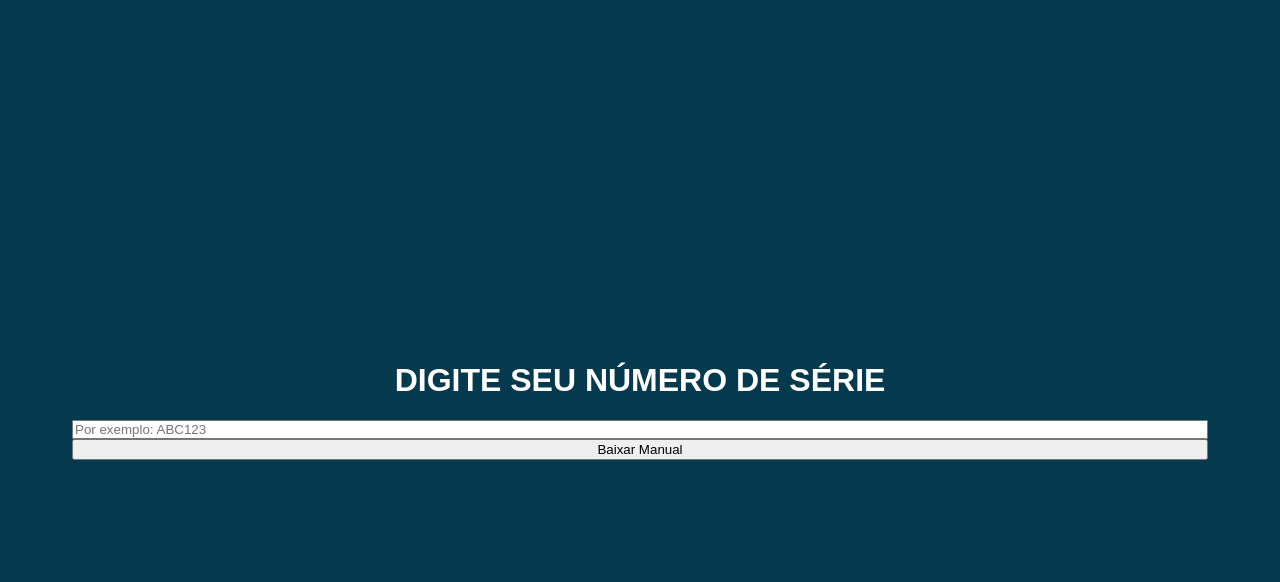
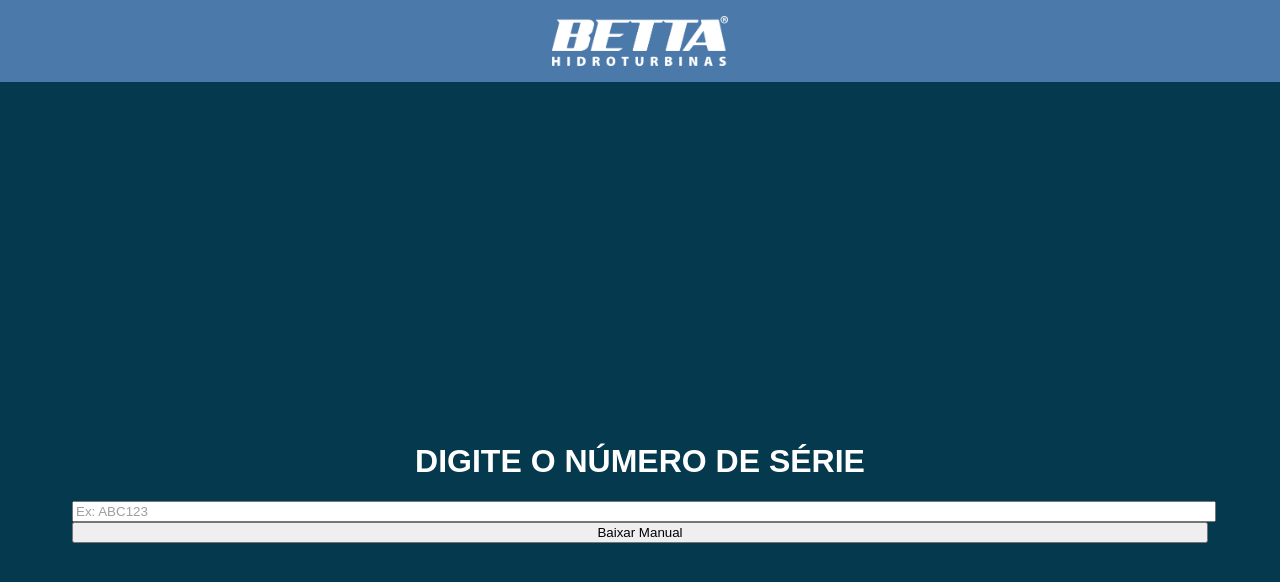
Before and after one commit to rafaelFaleiros/manual_porID, a Next.js app: page / in a window 1280 px wide. Shown: the top 582 px of the page. Built offline with nearby package versions, Linux system fonts and the light colour scheme.

Commit message:
melhorando layout

```diff
--- a/src/app/globals.css
+++ b/src/app/globals.css
@@ -97,3 +97,15 @@
   cursor: pointer;
   color: #fff;
 }
+
+/* remove estilos padrão do input number */
+input::-webkit-outer-spin-button,
+input::-webkit-inner-spin-button {
+  -webkit-appearance: none;
+  margin: 0;
+}
+
+/* placeholder mais suave */
+::placeholder {
+  opacity: 0.7;
+}
--- a/src/app/layout.js
+++ b/src/app/layout.js
@@ -12,8 +12,8 @@
 });
 
 export const metadata = {
-  title: "Central de Arquivos",
-  description: "Central de Arquivos Betta Hidroturbinas",
+  title: "Busca de Manuais Técnicos",
+  description: "Central de Busca de Manuais Técnicos - Betta Hidroturbinas",
 };
 
 export default function RootLayout({ children }) {
--- a/src/app/page.js
+++ b/src/app/page.js
@@ -12,7 +12,6 @@
     setError('');
     setLoading(true);
 
-    // Chama a API dinâmica /api/manual/[serial]
     const res = await fetch(`/api/manual/${encodeURIComponent(serial)}`);
     const json = await res.json();
     setLoading(false);
@@ -22,37 +21,45 @@
       return;
     }
 
-    // Redireciona para o link de download
     window.location.href = json.downloadUrl;
   }
 
   return (
-    <main className="min-h-screen flex flex-col items-center justify-center p-6">
-      <div className="w-full max-w-sm">
-        <h1 className="text-2xl font-bold mb-4 text-center">
-          DIGITE SEU NÚMERO DE SÉRIE
+    <>
+      <header className="bg-gradient-to-r from-blue-700 to-teal-500 p-6">
+        <img src="/logo.png" alt="Logo da Empresa" className="h-12 mx-auto" />
+      </header>
+
+      <main className="flex flex-col items-center justify-center min-h-screen bg-blue-900 text-white px-4">
+        <div className="bg-white bg-opacity-10 backdrop-blur-md rounded-2xl p-8 max-w-md w-full">
+          <h1 className="text-3xl font-semibold text-center mb-6">
+            DIGITE O NÚMERO DE SÉRIE
           </h1>
-        <form onSubmit={handleSubmit} className="flex flex-col gap-4">
+
+          <form onSubmit={handleSubmit} className="space-y-4">
             <input
               type="text"
               value={serial}
               onChange={e => setSerial(e.target.value.trim().toUpperCase())}
-            placeholder="Por exemplo: ABC123"
+              placeholder="Ex: ABC123"
               required
-            className="border rounded p-2"
+              className="w-full p-3 rounded-lg bg-white bg-opacity-20 placeholder-gray-300 focus:outline-none focus:ring-2 focus:ring-teal-300"
             />
+
             <button
               type="submit"
               disabled={loading}
-            className="bg-blue-600 text-white rounded p-2 hover:bg-blue-700 disabled:opacity-50"
+              className="w-full py-3 bg-teal-400 rounded-lg font-medium hover:bg-teal-500 disabled:opacity-50 transition"
             >
               {loading ? 'Verificando...' : 'Baixar Manual'}
             </button>
+
             {error && (
-            <p className="text-red-500 text-sm text-center">{error}</p>
+              <p className="text-red-300 text-sm text-center">{error}</p>
             )}
           </form>
         </div>
       </main>
+    </>
   );
 }
```
Lines whose indentation alone changed are shown as unchanged.
